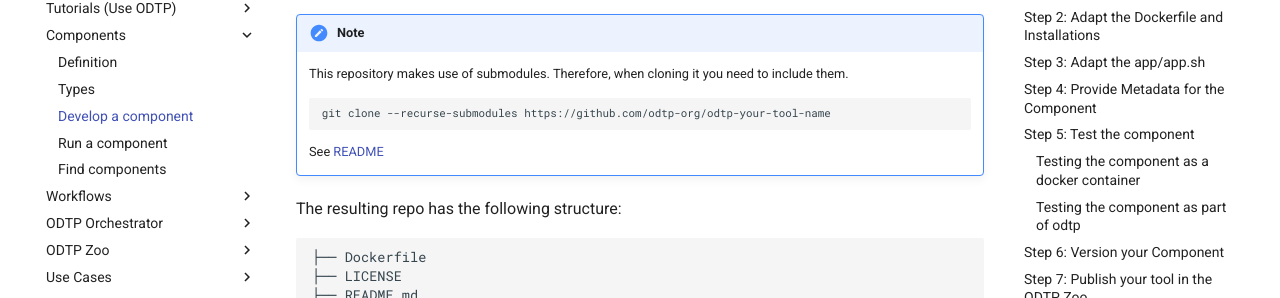
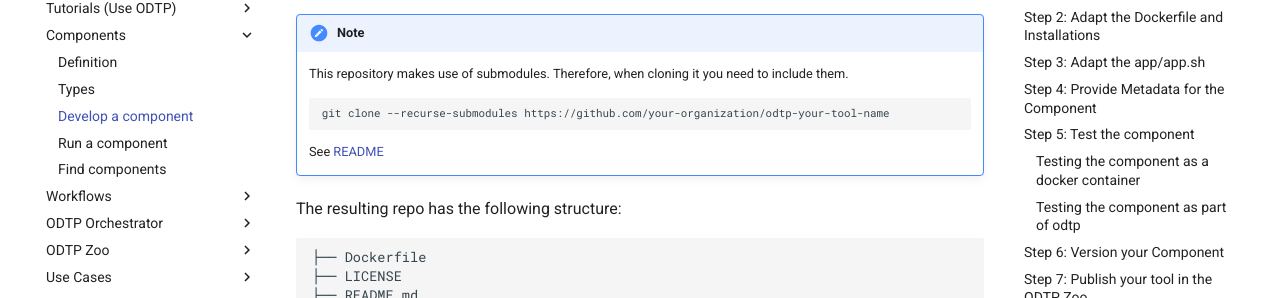
Before and after one commit to odtp-org/odtp-manuals, an MkDocs documentation site: the page built from docs/components/develop.md, in a window 1280 px wide and 900 px high, scrolled down 927 px. Shown: the part 154-452 px from the top of the window. Built offline with MkDocs 1.6.1 and Material for MkDocs 9.7.7, drawn with Linux system fonts in a browser that asks for light colours; a script that is not in the unit is left out; comment, search, counter and statistics services are not loaded; part of the change alters nothing that is shown.

Commit message:
fix(component/develop.md): organization of component can differ

````diff
--- a/docs/components/develop.md
+++ b/docs/components/develop.md
@@ -32,7 +32,7 @@ Start with the ODTP component template:
     This repository makes use of submodules. Therefore, when cloning it you need to include them.
 
     ```bash
-    git clone --recurse-submodules https://github.com/odtp-org/odtp-your-tool-name
+    git clone --recurse-submodules https://github.com/your-organization/odtp-your-tool-name
     ```
 
     See [README](https://github.com/odtp-org/odtp-component-template?tab=readme-ov-file#how-to-clone-this-repository)
````
